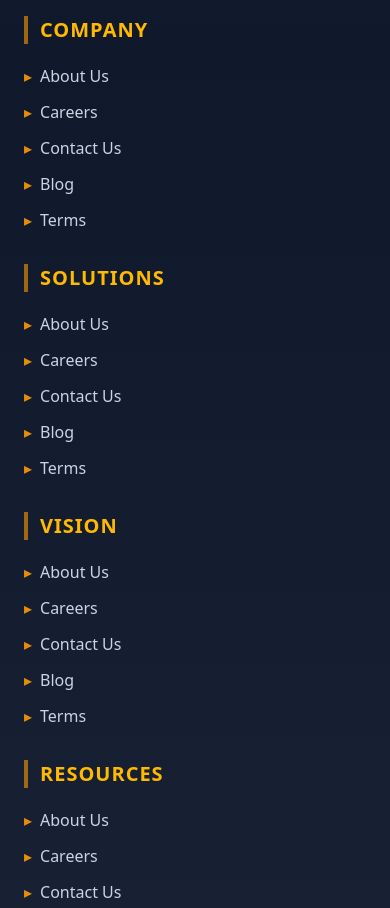
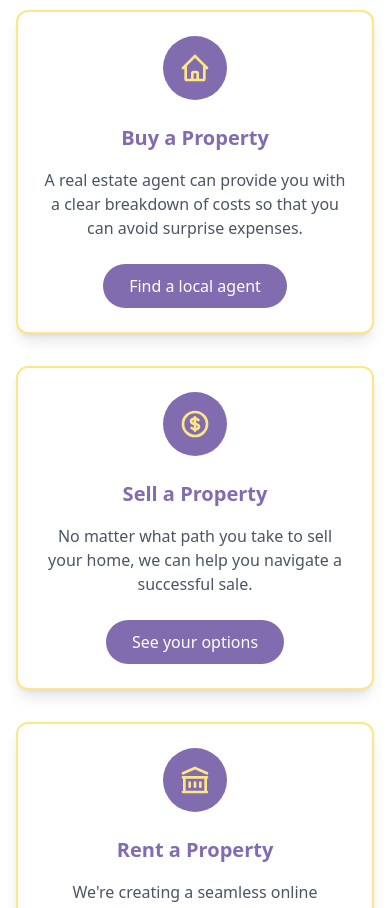
Before and after one commit to rajeev-the/Final_real_Estate, a React (Vite) app: page /home in a window 390 px wide. Shown: the part 1049-1957 px from the top of the page. Built offline with nearby package versions, Linux system fonts and the light colour scheme; no server answers.

Commit message:
update newww  Frontend

```diff
--- a/src/Pages/Agent_page/Agents.jsx
+++ b/src/Pages/Agent_page/Agents.jsx
@@ -54,16 +54,19 @@ const Agents = () => {
         </div>
 
         {/* Agents Grid - Responsive adjustments */}
-        <div className="grid grid-cols-1 sm:grid-cols-2 md:grid-cols-3 lg:grid-cols-4 gap-4 sm:gap-6 px-2 sm:p-4">
+        <div className="flex justify-center items-center    px-2 sm:px-6">
+  <div className="grid grid-cols-1 sm:grid-cols-2 md:grid-cols-3 lg:grid-cols-4 gap-6 sm:gap-10  ">
     {data.map((item, index) => (
       <BoxAgent
         key={index}
         image={item.image}
         text={item.text}
-                    className="scale-90 sm:scale-100" // Optional: Slightly reduce size on mobile
+        className="scale-90 sm:scale-100"
       />
     ))}
   </div>
+</div>
+
     </div>
 </div>
   )
--- a/src/Pages/Home.jsx
+++ b/src/Pages/Home.jsx
@@ -7,7 +7,8 @@ import LandCard from "../componets/LandCard"
 import {useAppContext } from "../Context/Poperty_context"
 import { Link } from "react-router-dom";
 import xxxp from "../assets/xxxp.mp4"
-import axios from "axios";
+
+import Realcompo from "../componets/Realcompo"
 
 const Home = ({agent}) => {
   const [show, setShow] = useState(true);
@@ -133,9 +134,8 @@ const Home = ({agent}) => {
 
         {/* Hot Selling Lands Section */}
         <div className="flex flex-col gap-4 md:gap-[40px] w-full sm:mt-[110px] mt-[50px] max-w-7xl mx-auto  sm:mb-[100px]">
-          <h1 className="text-center text-xl   font-medium sm:text-3xl text-black"   style={{ fontFamily: "Krub, sans-serif" }} >
-            Hot Selling Lands in India
-          </h1>
+
+          <h2 className="text-3xl font-normal text-center text-black mb-5"  style={{ fontFamily: "Krub, sans-serif" }}>  Hot Selling Lands in India</h2>
 
           {/* Location Buttons */}
           <div className="flex flex-wrap justify-center gap-3 md:gap-[100px] mb-4">
@@ -174,6 +174,9 @@ const Home = ({agent}) => {
   </div>
 </div>
 
+
+    <Realcompo/>
+
         </div>
       </div>
     </>
--- a/src/Pages/LandAgent.jsx
+++ b/src/Pages/LandAgent.jsx
@@ -43,9 +43,9 @@ const LandAgent = () => {
       <div className='w-full flex-wrap   justify-center flex gap-[30px]'>
 
         {
-          data?.map((item)=>(
+          data?.map((item,i)=>(
 
-            <Link key={item} to={"/Land/1"} >
+            <Link key={i} to={`/Land/${item.id}`} >
          <CustomCard acre={item.acre} property_name={item.address} acre_price={item.acre_price} img={item.img}/>
           </Link>
           ))
--- a/src/Pages/ViewLand.jsx
+++ b/src/Pages/ViewLand.jsx
@@ -8,19 +8,17 @@ import { FaWhatsapp, FaShareAlt, FaMapMarkerAlt, FaChevronRight } from 'react-ic
 const ViewLand = () => {
   const { id } = useParams();
   const { property } = useAppContext();
-  const [data, setData] = useState(null);
+  const [data, setData] = useState();
 
 
   useEffect(() => {
     if (property) {
-      const selectedLand = property.find((et) => et.id.toString() === id);
+      const selectedLand = property.find((et) => et.id.toString() == id);
       setData(selectedLand || null);
     }
   }, [id, property]);
 
 
-
-  console.log(data)
 
   if (!data) {
     return <div className="text-center  text-gray-600 mt-10">Loading...</div>;
@@ -169,7 +167,7 @@ const ViewLand = () => {
           "></div>
 
           <FaMapMarkerAlt className="w-5 h-5 text-white/90" />
-          View Premium Location
+          View Location
           <FaChevronRight className="w-4 h-4 text-white/90 ml-1" />
         </button>
       </div>
--- a/src/componets/AgentNavbar.jsx
+++ b/src/componets/AgentNavbar.jsx
@@ -54,7 +54,7 @@ const data = JSON.parse(localStorage.getItem("Agent"))
           </svg>
         </button>
       </div>
-      <div className="hidden md:flex">
+      <div className=" md:flex">
        <Tooltip
 
       title={
--- a/src/componets/Navbar.jsx
+++ b/src/componets/Navbar.jsx
@@ -47,7 +47,7 @@ const Navbar = ({ data }) => {
       <ul className="hidden md:flex space-x-14 text-black font-normal" style={{ fontFamily: "Krub, sans-serif" }}>
         {[
           { name: "Home", link: "/" },
-          { name: "Land List", link: "landlist" },
+          { name: "Land Listing", link: "landlist" },
           { name: "Agents", link: "agents" },
           { name: "Contact Us", link: "contact" },
         ].map((item) => (
@@ -108,7 +108,7 @@ const Navbar = ({ data }) => {
       {isOpen && (
         <div className="absolute top-16 left-0 w-full bg-white shadow-lg p-4 flex flex-col items-center space-y-4 md:hidden">
           <Link to={"/"}  className="text-gray-700">Home</Link>
-          <Link  to={"landlist"} className="text-gray-700">Land List</Link>
+          <Link  to={"landlist"} className="text-gray-700">Land Listing</Link>
           <Link to={"agents"} className="text-gray-700">Agents</Link>
 
           <Link  to={"contact"}className="text-gray-700">Contact Us</Link>
--- /dev/null
+++ b/src/componets/Realcompo.jsx
@@ -0,0 +1,67 @@
+import React from 'react'
+
+const Realcompo = () => {
+    const services = [
+        {
+          title: "Buy a Property ",
+          description: "A real estate agent can provide you with a clear breakdown of costs so that you can avoid surprise expenses.",
+          cta: "Find a local agent",
+          icon: (
+            <svg className="w-8 h-8 text-amber-200" fill="none" stroke="currentColor" viewBox="0 0 24 24">
+              <path strokeLinecap="round" strokeLinejoin="round" strokeWidth="2" d="M3 12l2-2m0 0l7-7 7 7M5 10v10a1 1 0 001 1h3m10-11l2 2m-2-2v10a1 1 0 01-1 1h-3m-6 0a1 1 0 001-1v-4a1 1 0 011-1h2a1 1 0 011 1v4a1 1 0 001 1m-6 0h6" />
+            </svg>
+          )
+        },
+        {
+          title: "Sell a  Property",
+          description: "No matter what path you take to sell your home, we can help you navigate a successful sale.",
+          cta: "See your options",
+          icon: (
+            <svg className="w-8 h-8 text-amber-200" fill="none" stroke="currentColor" viewBox="0 0 24 24">
+              <path strokeLinecap="round" strokeLinejoin="round" strokeWidth="2" d="M12 8c-1.657 0-3 .895-3 2s1.343 2 3 2 3 .895 3 2-1.343 2-3 2m0-8c1.11 0 2.08.402 2.599 1M12 8V7m0 1v8m0 0v1m0-1c-1.11 0-2.08-.402-2.599-1M21 12a9 9 0 11-18 0 9 9 0 0118 0z" />
+            </svg>
+          )
+        },
+        {
+          title: "Rent a  Property",
+          description: "We're creating a seamless online experience – from shopping on the largest rental network, to applying, to paying rent.",
+          cta: "Find rentals",
+          icon: (
+            <svg className="w-8 h-8 text-amber-200" fill="none" stroke="currentColor" viewBox="0 0 24 24">
+              <path strokeLinecap="round" strokeLinejoin="round" strokeWidth="2" d="M8 14v3m4-3v3m4-3v3M3 21h18M3 10h18M3 7l9-4 9 4M4 10h16v11H4V10z" />
+            </svg>
+          )
+        }
+      ];
+
+  return (
+    <div className="max-w-7xl mx-auto px-4 sm:px-6 lg:px-8 py-16">
+      <h2 className="text-3xl font-normal text-center text-black mb-12"  style={{ fontFamily: "Krub, sans-serif" }}>Real Estate Services</h2>
+
+      <div className="grid grid-cols-1 md:grid-cols-3 gap-8">
+        {services.map((service, index) => (
+          <div
+            key={index}
+            className="bg-white rounded-xl overflow-hidden shadow-lg hover:shadow-xl transition-all duration-300 border-2 border-amber-200"
+          >
+            <div className="p-6">
+              <div className="flex items-center justify-center w-16 h-16 bg-[#826CB0] rounded-full mx-auto mb-6">
+                {service.icon}
+              </div>
+              <h3 className="text-xl font-bold text-center text-[#826CB0] mb-4">{service.title}</h3>
+              <p className="text-gray-600 text-center mb-6">{service.description}</p>
+              <div className="text-center">
+                <button className="px-6 py-2 bg-[#826CB0] text-white rounded-full hover:bg-opacity-90 transition-colors duration-300 border-2 border-transparent hover:border-amber-200">
+                  {service.cta}
+                </button>
+              </div>
+            </div>
+          </div>
+        ))}
+      </div>
+    </div>
+
+  )
+}
+
+export default Realcompo
```
Lines whose indentation alone changed are shown as unchanged.
